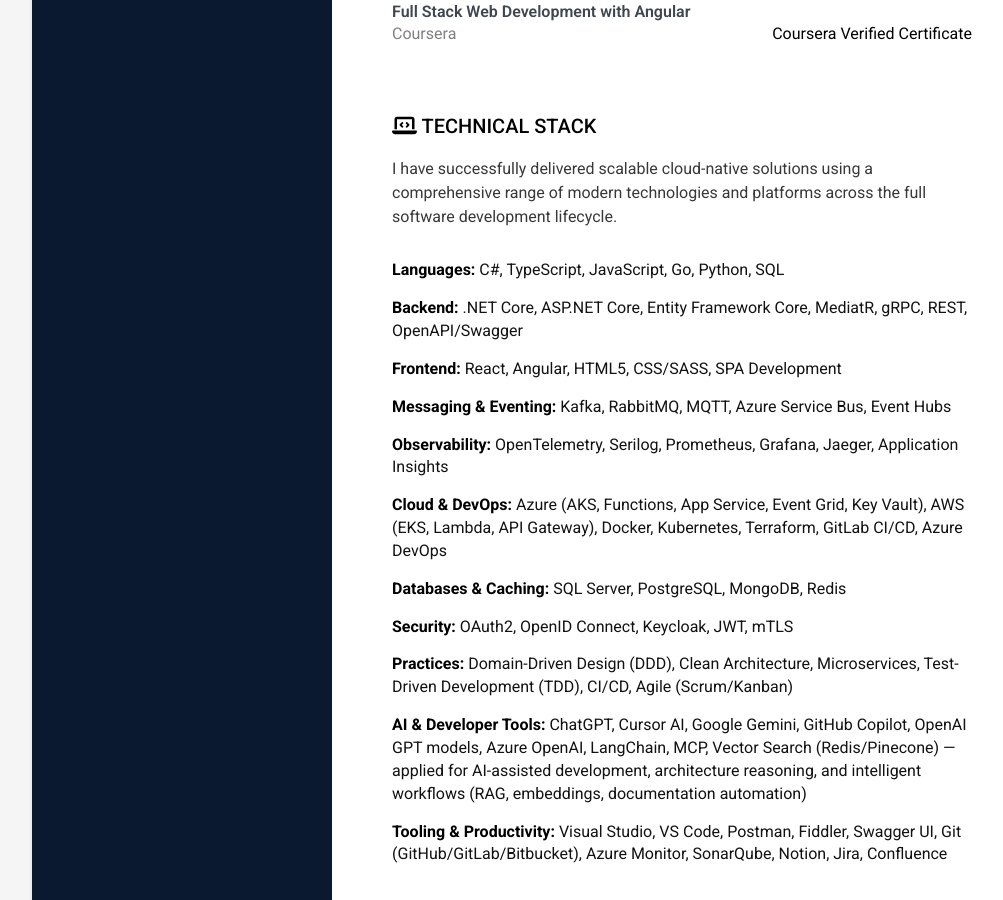
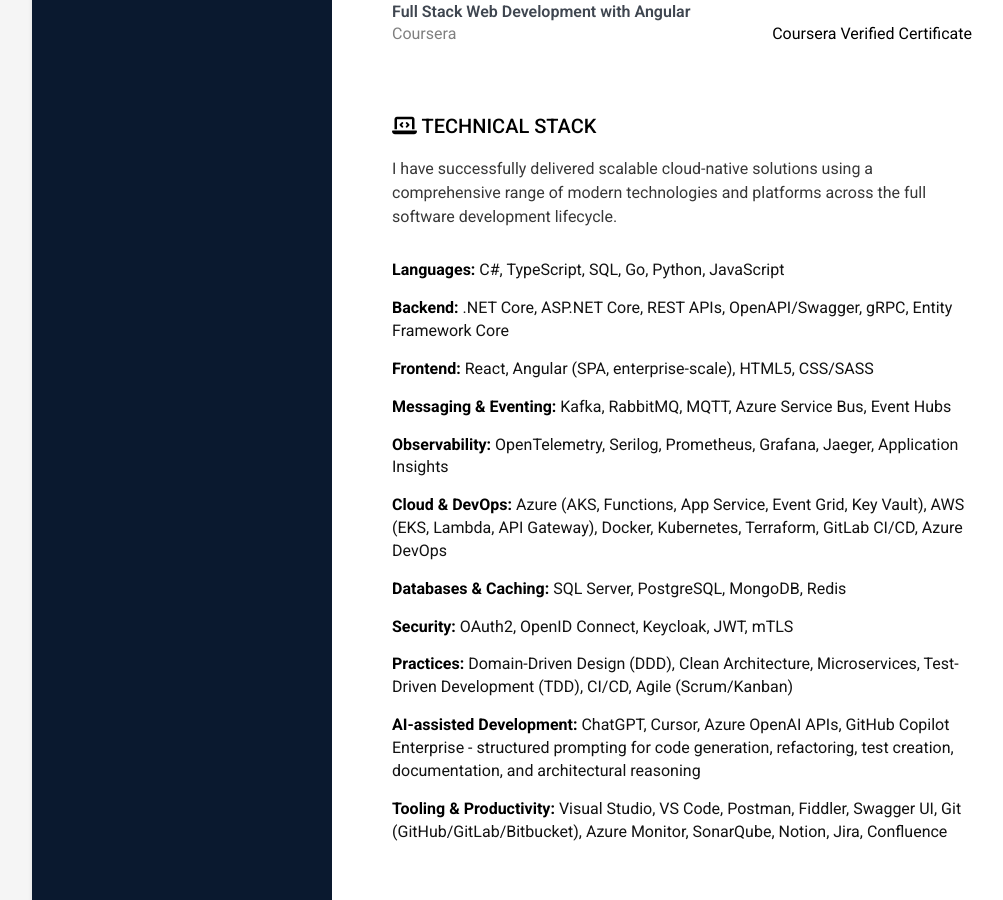
Before and after one commit to kasupsri/kasupsri.github.io, a Jekyll site: the page built from index.html, in a window 1280 px wide and 900 px high, scrolled down 3965 px. Shown: the whole window, without its empty margins (108-1111 px from the left). Built offline with Jekyll 4.4.1, drawn with Linux system fonts in a browser that asks for light colours.

Commit message:
Update Technical Stack to match CV - align AI-assisted Development section

```diff
--- a/_data/data.yml
+++ b/_data/data.yml
@@ -270,15 +270,15 @@
   assignments:
     - title: "Languages:"
       tagline: >
-        C#, TypeScript, JavaScript, Go, Python, SQL
+        C#, TypeScript, SQL, Go, Python, JavaScript
 
     - title: "Backend:"
       tagline: >
-        .NET Core, ASP.NET Core, Entity Framework Core, MediatR, gRPC, REST, OpenAPI/Swagger
+        .NET Core, ASP.NET Core, REST APIs, OpenAPI/Swagger, gRPC, Entity Framework Core
 
     - title: "Frontend:"
       tagline: >
-        React, Angular, HTML5, CSS/SASS, SPA Development
+        React, Angular (SPA, enterprise-scale), HTML5, CSS/SASS
 
     - title: "Messaging & Eventing:"
       tagline: >
@@ -304,9 +304,9 @@
       tagline: >
         Domain-Driven Design (DDD), Clean Architecture, Microservices, Test-Driven Development (TDD), CI/CD, Agile (Scrum/Kanban)
 
-    - title: "AI & Developer Tools:"
+    - title: "AI-assisted Development:"
       tagline: >
-        ChatGPT, Cursor AI, Google Gemini, GitHub Copilot, OpenAI GPT models, Azure OpenAI, LangChain, MCP, Vector Search (Redis/Pinecone) — applied for AI-assisted development, architecture reasoning, and intelligent workflows (RAG, embeddings, documentation automation)
+        ChatGPT, Cursor, Azure OpenAI APIs, GitHub Copilot Enterprise - structured prompting for code generation, refactoring, test creation, documentation, and architectural reasoning
 
     - title: "Tooling & Productivity:"
       tagline: >
```
